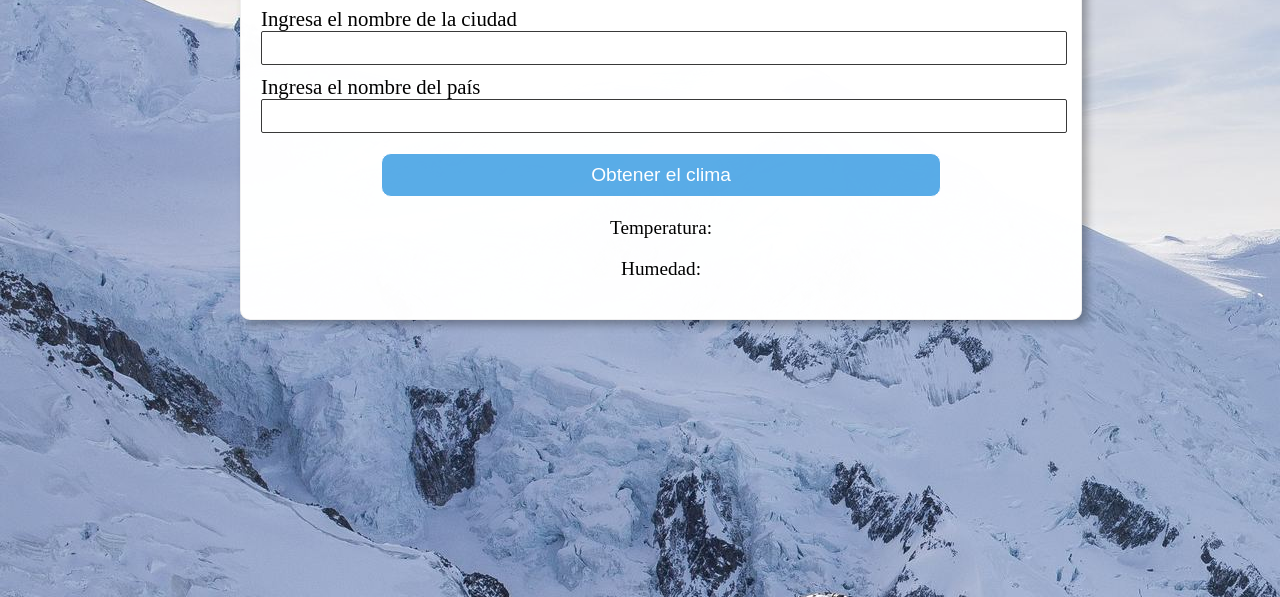
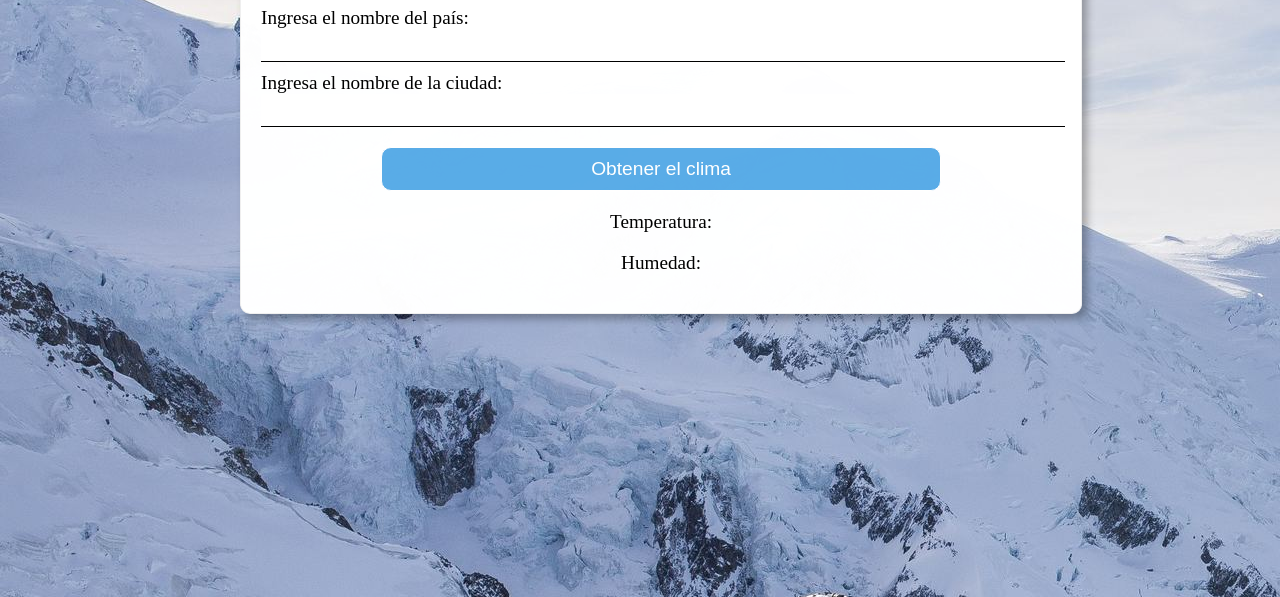
Before and after one commit to perea07/Weather-App, a plain HTML site: page index.html in a window 1280 px wide. Shown: the part 203-800 px from the top of the page. Drawn offline with nearby package versions, Linux system fonts and the light colour scheme.

Commit message:
update index.html file

```diff
--- a/index.html
+++ b/index.html
@@ -1,21 +1,23 @@
 <!DOCTYPE html>
 <html lang="en">
   <head>
-    <meta charset="UTF-8">
-    <meta name="viewport" content="width=device-width, initial-scale=1.0">
-    <link rel="stylesheet" href="style.css">
+    <meta charset="UTF-8" />
+    <meta name="viewport" content="width=device-width, initial-scale=1.0" />
     <title>Proyecto clima</title>
+    <link rel="stylesheet" href="style.css" />
   </head>
   <body>
     <div class="container">
       <div class="container-form">
-            <h3 class="title">Weather App <img src="weather.gif" alt="Cloudy"></h3>
+        <h3 class="title">
+          Weather App <img src="weather.gif" alt="Cloudy" />
+        </h3>
         <form action="" autocomplete="off">
           <div class="container-input">
-                    <label for="city">Ingresa el nombre de la ciudad</label>
+            <label for="country">Ingresa el nombre del país:</label>
+            <input type="text" id="country" placeholder="" />
+            <label for="city">Ingresa el nombre de la ciudad:</label>
             <input type="text" id="city" />
-                    <label for="country">Ingresa el nombre del país</label>
-                    <input type="text" id="country" placeholder="" />
           </div>
           <div class="container-button">
             <button class="btn">Obtener el clima</button>
--- a/style.css
+++ b/style.css
@@ -38,16 +38,17 @@ body {
 }
 
 .container-input input {
-  font-size: 1.2rem;
+  font-size: 1.1rem;
   width: 100%;
   height: 30px;
   margin-bottom: 10px;
-  border: 1px solid #393939;
-  border-radius: 2px;
+  border: none;
+  outline: none;
+  border-bottom: 1px solid;
 }
 
 .container label {
-  font-size: 1.3rem;
+  font-size: 1.2rem;
 }
 
 .container-button {
```
Lines whose indentation alone changed are shown as unchanged.
